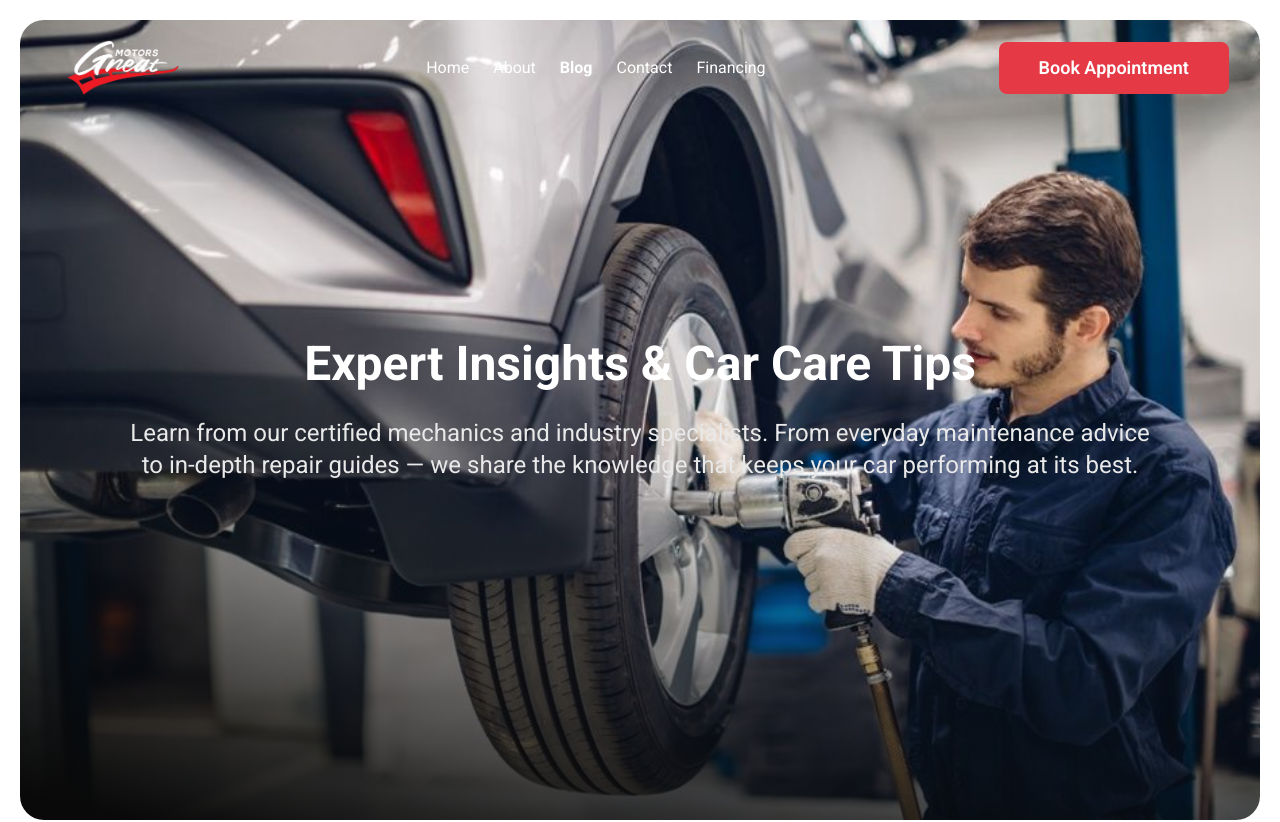
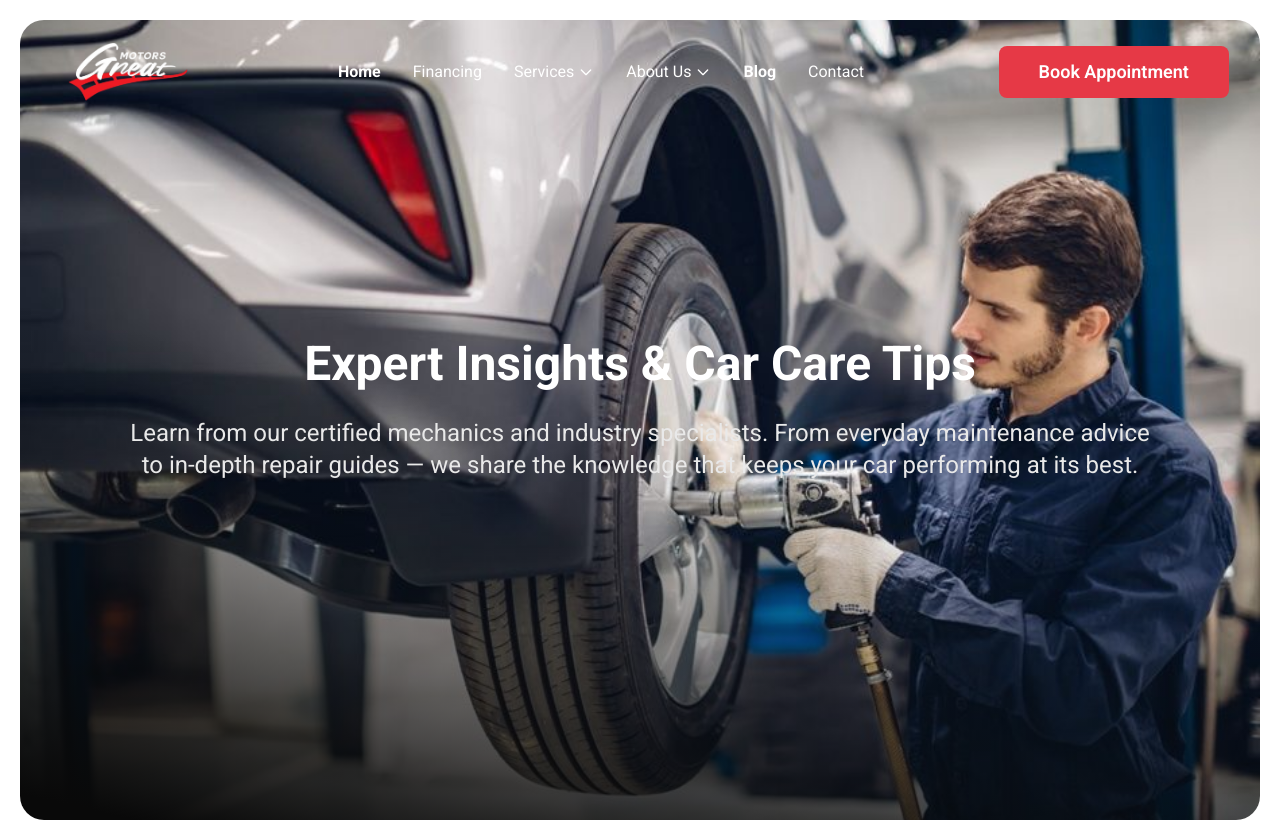
Before and after one commit to nobodipdebnath/Motors-Garage, a React (Vite) app: page /blog in a window 1280 px wide. Shown: the top 822 px of the page. Built offline with nearby package versions, Linux system fonts and the light colour scheme.

Commit message:
add dainamic navbar

```diff
--- a/package.json
+++ b/package.json
@@ -12,6 +12,7 @@
   "dependencies": {
     "@tailwindcss/vite": "^4.1.17",
     "axios": "^1.13.2",
+    "lucide-react": "^0.554.0",
     "react": "^19.2.0",
     "react-collapse": "^5.1.1",
     "react-countup": "^6.5.3",
--- /dev/null
+++ b/src/Pages/MobileMechanicPage.jsx
@@ -0,0 +1,15 @@
+import React from 'react';
+import Hero from '../Shared/Hero';
+
+const MobileMechanicPage = () => {
+    return (
+        <div>
+            <Hero title={"Why Choose Our  Mobile Mechanic Service?"} description={"Whether you're at home, work, or stuck on the roadside, our certified mobile mechanics come to you. We offer diagnostics and full repairs on-site, providing fast, reliable, and hassle-free service."} image={"/src/assets/images/blog.jpg"}></Hero>
+            <div>
+
+            </div>
+        </div>
+    );
+};
+
+export default MobileMechanicPage;
--- a/src/Router/Router.jsx
+++ b/src/Router/Router.jsx
@@ -5,6 +5,7 @@ import AboutPage from "../Pages/AboutPage";
 import BlogPage from "../Pages/BlogPage";
 import ContactPage from "../Pages/ContactPage";
 import FinancingPage from "../Pages/FinancingPage";
+import MobileMechanicPage from "../Pages/MobileMechanicPage";
 
 const router = createBrowserRouter([
     {
@@ -30,6 +31,10 @@ const router = createBrowserRouter([
             {
                 path: 'financing',
                 Component: FinancingPage
+            },
+            {
+                path: 'mobileMechanic',
+                Component: MobileMechanicPage
             }
         ]
     }
--- a/src/Shared/NavBar.jsx
+++ b/src/Shared/NavBar.jsx
@@ -1,29 +1,128 @@
-import logo from '../assets/images/logo2.png'
-import { NavLink } from 'react-router';
+import React, { useState } from 'react';
+import {Menu, X } from 'lucide-react';
 import { useModal } from '../ModalContext/ModalContext';
+import logo from '../assets/images/logo.png'
+import { Link, NavLink } from 'react-router';
 
-const NavBar = () => {
-    const { openModal } = useModal();
-    const links =<>
-        <li><NavLink to='/'>Home</NavLink></li>
-        <li><NavLink to='/about'>About</NavLink></li>
-        <li><NavLink to='/blog'>Blog</NavLink></li>
-        <li><NavLink to='/contact'>Contact</NavLink></li>
-        <li><NavLink to='/financing'>Financing</NavLink></li>
+export default function Navbar() {
+  const [mobileMenuOpen, setMobileMenuOpen] = useState(false);
+const { openModal } = useModal();
+
+  return (
+    <>
+      <nav className="text-white relative">
+        <div className="">
+          <div className="flex items-center justify-between h-16">
+            {/* Logo */}
+            <Link to='/' className="flex items-center">
+              <img className='h-15 object-cover' src={logo} alt="" />
+            </Link>
+
+            {/* Desktop Navigation */}
+            <div className="hidden md:flex items-center space-x-8">
+              <NavLink href="/" className="hover:text-red-400 transition-colors">Home</NavLink>
+
+              <div className="relative group">
+                <NavLink to='/financing' className="flex items-center space-x-1 hover:text-red-400 transition-colors">
+                  <span>Financing</span>
+                </NavLink>
+              </div>
+
+              <div className="relative group">
+                <button className="flex items-center space-x-1 hover:text-red-400 transition-colors">
+                  <span>Services</span>
+                  <svg className="w-4 h-4" fill="none" stroke="currentColor" viewBox="0 0 24 24">
+                    <path strokeLinecap="round" strokeLinejoin="round" strokeWidth={2} d="M19 9l-7 7-7-7" />
+                  </svg>
+                </button>
+
+                {/* Dropdown Menu */}
+                <div className="absolute left-0 mt-2 w-48 opacity-0 invisible group-hover:opacity-100 group-hover:visible transition-all duration-200 transform group-hover:translate-y-0 translate-y-2">
+                  <div className="bg-white flex flex-col items-center rounded-lg shadow-xl py-2 border border-gray-200">
+                    <NavLink to='/mobileMechanic'>
+                        <p className="block px-4 py-3 text-black text-lg  hover:text-red-600 transition-colors cursor-pointer">Mobile Mechanic</p>
+                    </NavLink>
+                    <NavLink>
+                        <p className="block px-4 py-3 text-black text-lg  hover:text-red-600 transition-colors cursor-pointer">Paint And Body</p>
+                    </NavLink>
+                    <NavLink>
+                        <p className="block px-4 py-3 text-black text-lg  hover:text-red-600 transition-colors cursor-pointer">In Shop Repairs</p>
+                    </NavLink>
+                  </div>
+                </div>
+              </div>
+
+              <div className="relative group">
+                <button className="flex items-center space-x-1 hover:text-red-400 transition-colors">
+                  <span>About Us</span>
+                  <svg className="w-4 h-4" fill="none" stroke="currentColor" viewBox="0 0 24 24">
+                    <path strokeLinecap="round" strokeLinejoin="round" strokeWidth={2} d="M19 9l-7 7-7-7" />
+                  </svg>
+                </button>
+
+                <div className="absolute left-0 mt-2 w-48 opacity-0 invisible group-hover:opacity-100 group-hover:visible transition-all duration-200 transform group-hover:translate-y-0 translate-y-2">
+                  <div className="bg-white rounded-lg shadow-xl py-2 border border-gray-200">
+                    <NavLink>
+                        <p className="block px-4 py-3 text-black text-lg  hover:text-red-600 transition-colors cursor-pointer">In Shop Repairs</p>
+                    </NavLink>
+                    <NavLink>
+                        <p className="block px-4 py-3 text-black text-lg  hover:text-red-600 transition-colors cursor-pointer">In Shop Repairs</p>
+                    </NavLink>
+                    <NavLink>
+                        <p className="block px-4 py-3 text-black text-lg  hover:text-red-600 transition-colors cursor-pointer">In Shop Repairs</p>
+                    </NavLink>
+                  </div>
+                </div>
+              </div>
+
+              <NavLink to='/blog' className="hover:text-red-400 transition-colors">Blog</NavLink>
+              <NavLink to='/contact' className="hover:text-red-400 transition-colors">Contact</NavLink>
+            </div>
+
+            {/* Book Appointment Button */}
+            <div className="hidden md:block">
+              <button onClick={openModal} className='common-btn'>Book Appointment</button>
+            </div>
+
+            {/* Mobile menu button */}
+            <div className="md:hidden">
+              <button
+                onClick={() => setMobileMenuOpen(!mobileMenuOpen)}
+                className="text-white hover:text-red-400 transition-colors"
+              >
+                {mobileMenuOpen ? <X size={28} /> : <Menu size={28} />}
+              </button>
+            </div>
+          </div>
+        </div>
+
+        {/* Mobile Menu */}
+        {mobileMenuOpen && (
+          <div className="md:hidden bg-gray-800 border-t border-gray-700">
+            <div className="px-2 pt-2 pb-3 space-y-1">
+              <a href="/" className="block px-3 py-2 hover:bg-gray-700 rounded-md">Home</a>
+              <a href="#" className="block px-3 py-2 hover:bg-gray-700 rounded-md">Financing</a>
+
+              <div className="pl-4 space-y-1">
+                <a href="#" className="block px-3 py-2 hover:bg-gray-700 rounded-md text-gray-300">Mobile Mechanic</a>
+                <a href="#" className="block px-3 py-2 hover:bg-gray-700 rounded-md text-gray-300">Paint And Body</a>
+                <a href="#" className="block px-3 py-2 hover:bg-gray-700 rounded-md text-gray-300">In Shop Repairs</a>
+              </div>
+
+              <div className="pl-4 space-y-1">
+                <a href="#" className="block px-3 py-2 hover:bg-gray-700 rounded-md text-gray-300">Specials</a>
+                <a href="#" className="block px-3 py-2 hover:bg-gray-700 rounded-md text-gray-300">Directions</a>
+              </div>
+
+              <a href="#" className="block px-3 py-2 hover:bg-gray-700 rounded-md">Blog</a>
+              <a href="#" className="block px-3 py-2 hover:bg-gray-700 rounded-md">Contact</a>
+              <a href="#" className="block px-3 py-4 bg-red-600 hover:bg-red-700 rounded-md mx-3 text-center font-semibold">
+                Book Appointment
+              </a>
+            </div>
+          </div>
+        )}
+      </nav>
     </>
-    return (
-        <nav className='flex justify-between items-center'>
-            <div>
-                <img className='h-14 w-auto object-cover' src={logo} alt="" />
-            </div>
-            <ul className='flex items-center gap-6 text-white'>
-                {links}
-            </ul>
-            <div>
-                <button  onClick={openModal} className='common-btn'>Book Appointment</button>
-            </div>
-        </nav>
-    );
-};
-
-export default NavBar;
+  );
+}
--- a/src/index.css
+++ b/src/index.css
@@ -24,6 +24,3 @@ body{
     color: white;
     font-weight: 700;
 }
-.active::after{
-    text-decoration: underline;
-}
```
Also changed, not shown: 1 other file (tests, documents, lock files or other folders).
